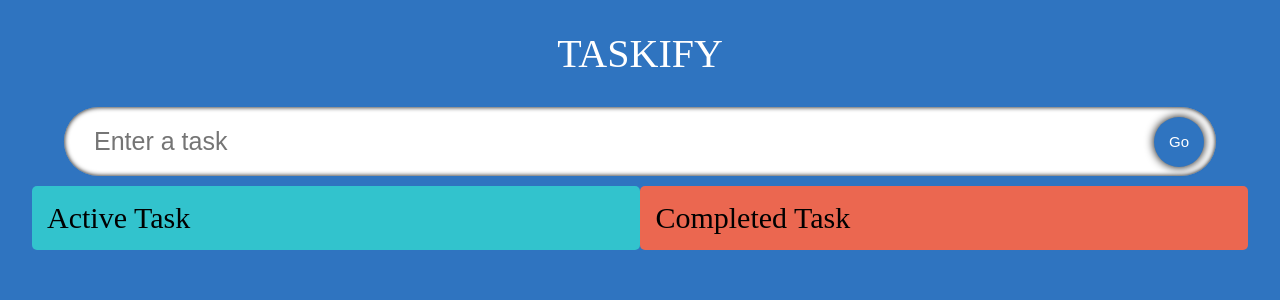
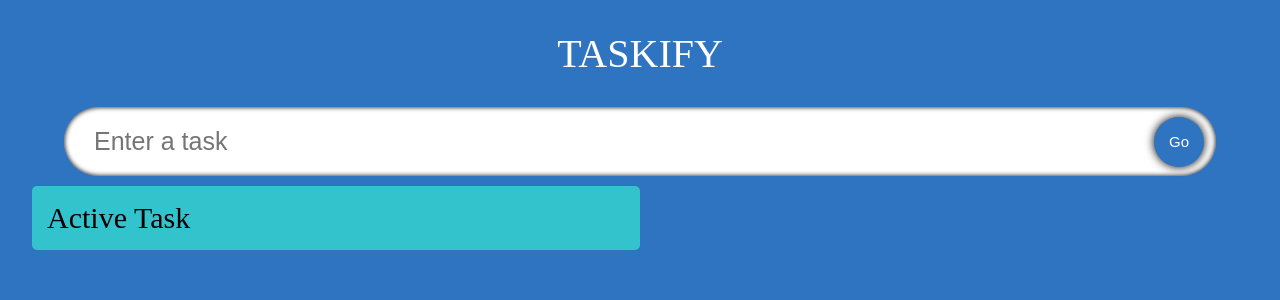
Before and after one commit to parvez-swe/typescript-todo, a React (Create React App) app: page / in a window 1280 px wide. Shown: the top 300 px of the page. Built offline with nearby package versions, Linux system fonts and the light colour scheme; a web font is replaced by a local one.

Commit message:
remove remove div

```diff
--- a/src/components/TodoList.tsx
+++ b/src/components/TodoList.tsx
@@ -26,7 +26,7 @@ const TodoList: React.FC<props> = ({ todos, setTodos }: props) => {
           </div>
         )}
       </Droppable>
-      <Droppable droppableId="TodosRemove">
+      {/* <Droppable droppableId="TodosRemove">
         {(provided) => (
           <div
             className="todos remove"
@@ -39,7 +39,7 @@ const TodoList: React.FC<props> = ({ todos, setTodos }: props) => {
             ))}
           </div>
         )}
-      </Droppable>
+      </Droppable> */}
     </div>
   );
 };
```
